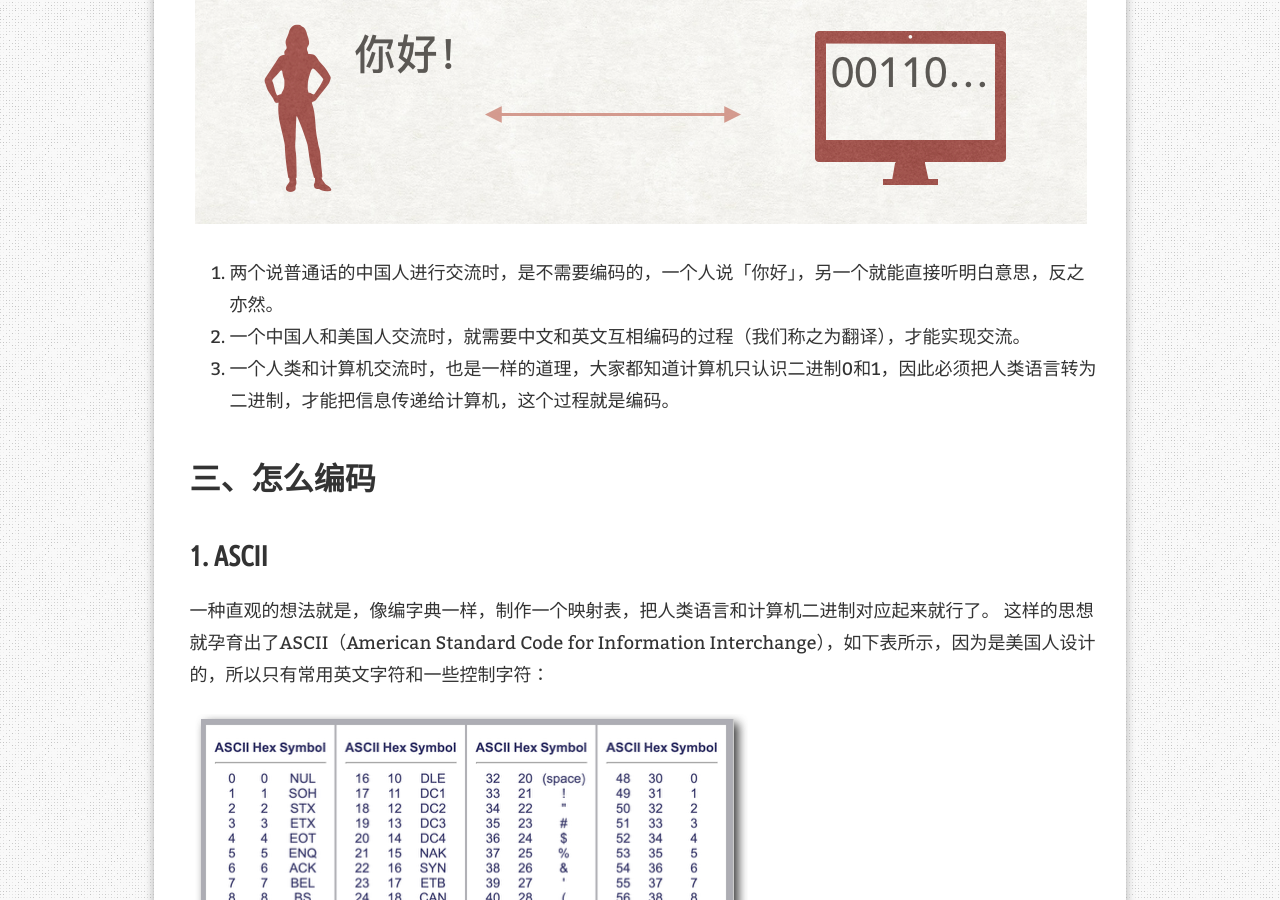
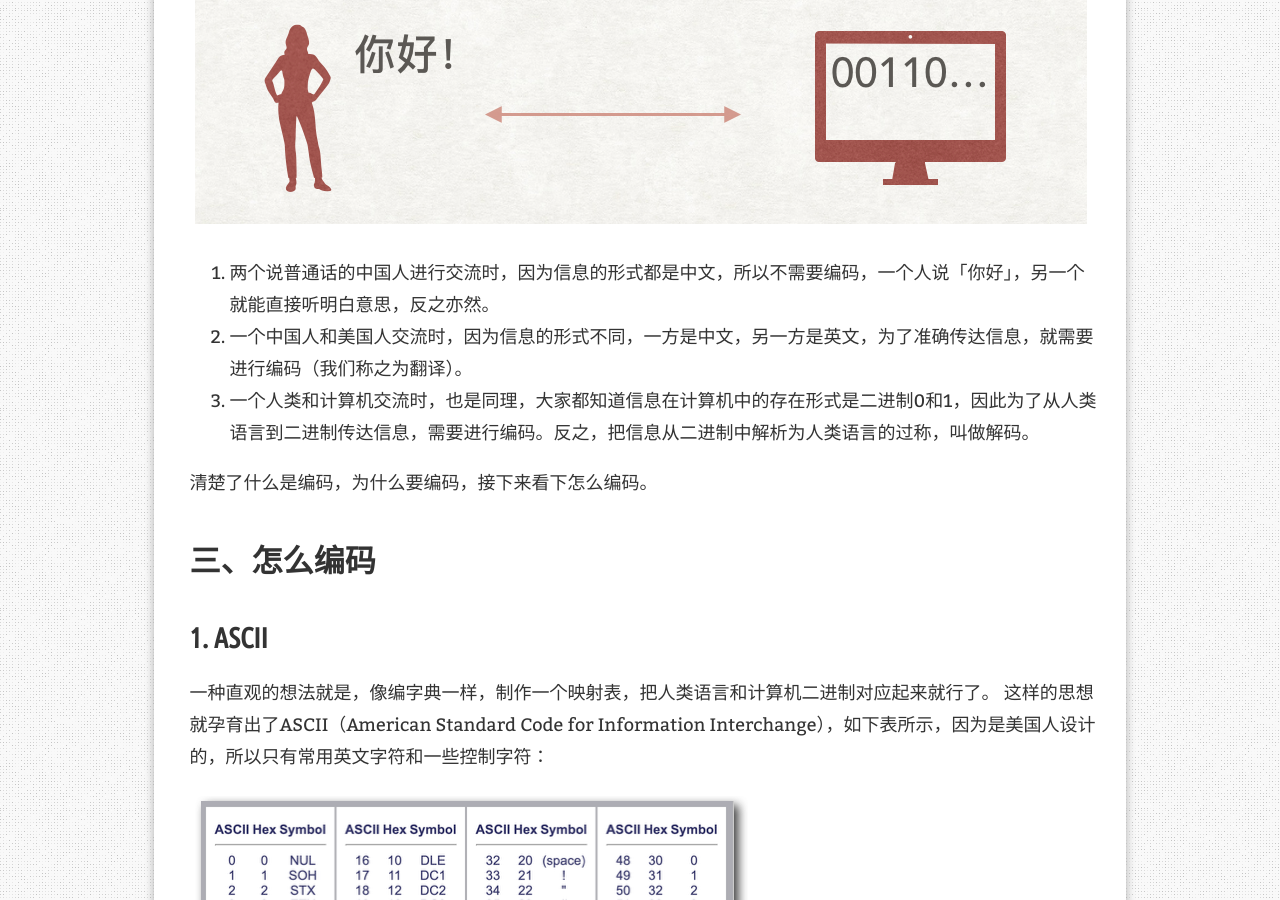
Before and after one commit to MuyiG/muyig.github.io, a Jekyll site: the page built from _posts/2019-06-12-Encoding.md, in a window 1280 px wide and 900 px high, scrolled down 1790 px. Built offline with Jekyll 4.4.1, drawn with Linux system fonts in a browser that asks for light colours; nearby versions of some CDN libraries; comment, search, counter and statistics services are not loaded; some of the changed text lies outside the part shown.

Commit message:
encoding

```diff
--- a/_posts/2019-06-12-Encoding.md
+++ b/_posts/2019-06-12-Encoding.md
@@ -16,13 +16,15 @@ tags:
 # 二、什么是编码
 编码，就是信息从一种形式转换为另一种形式的过程（其逆过程称为解码）。
 
-那么为什么要编码呢？我们来看下面的例子：
+那么什么情况下需要编码呢？我们来看下面的例子：
 
 ![编码示意图]({{ site.baseurl }}/assets/images/posts/encoding1.png)
 
-1. 两个说普通话的中国人进行交流时，是不需要编码的，一个人说「你好」，另一个就能直接听明白意思，反之亦然。
-2. 一个中国人和美国人交流时，就需要中文和英文互相编码的过程（我们称之为翻译），才能实现交流。
-3. 一个人类和计算机交流时，也是一样的道理，大家都知道计算机只认识二进制0和1，因此必须把人类语言转为二进制，才能把信息传递给计算机，这个过程就是编码。
+1. 两个说普通话的中国人进行交流时，因为信息的形式都是中文，所以不需要编码，一个人说「你好」，另一个就能直接听明白意思，反之亦然。
+2. 一个中国人和美国人交流时，因为信息的形式不同，一方是中文，另一方是英文，为了准确传达信息，就需要进行编码（我们称之为翻译）。
+3. 一个人类和计算机交流时，也是同理，大家都知道信息在计算机中的存在形式是二进制0和1，因此为了从人类语言到二进制传达信息，需要进行编码。反之，把信息从二进制中解析为人类语言的过称，叫做解码。
+
+清楚了什么是编码，为什么要编码，接下来看下怎么编码。
 
 # 三、怎么编码
 ## 1. ASCII
```
